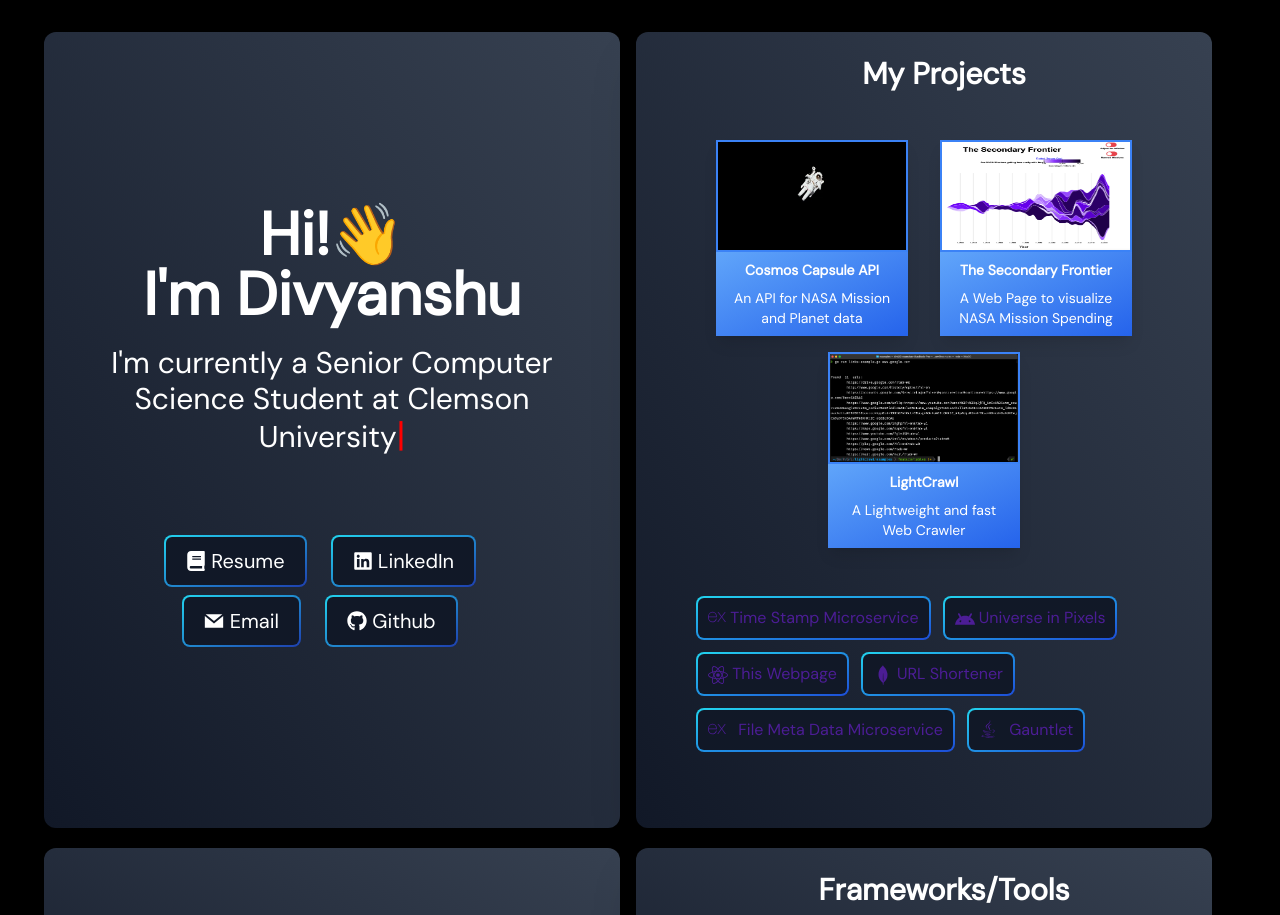
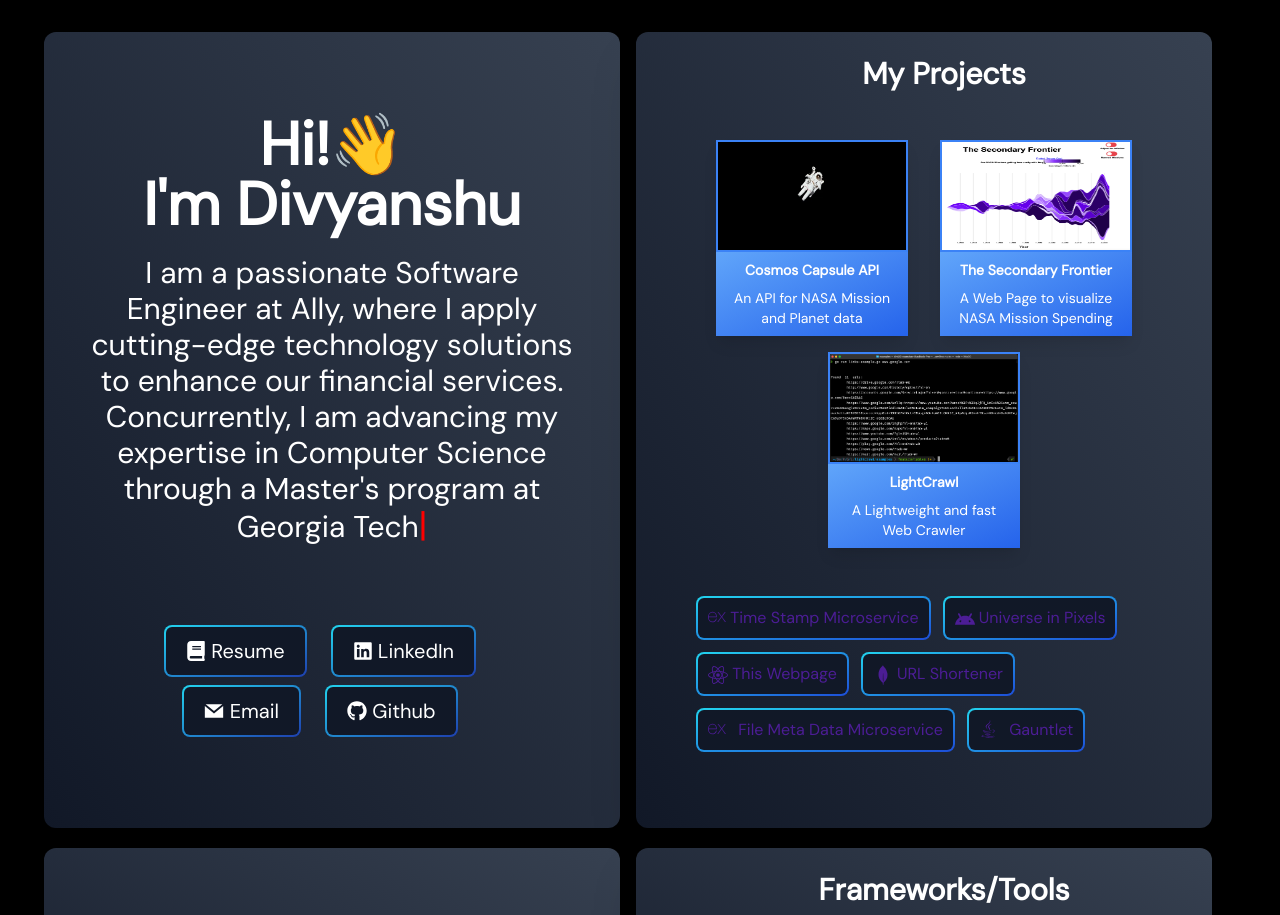
Before and after one commit to divpatel10/divyanshupatel.me, a React (Create React App) app: page / in a window 1280 px wide. Shown: the top 915 px of the page. Built offline with nearby package versions, Linux system fonts and the light colour scheme; the HTML template or start-up script is replaced by a standard one.

Commit message:
Updated about me

```diff
--- a/src/components/AboutMe.js
+++ b/src/components/AboutMe.js
@@ -19,7 +19,7 @@
                     Hi!👋 <br />I'm Divyanshu
                 </h1>
                 <p class='anim-slide-up text-xl sm:text-3xl pt-1 pb-4 px-5 mt-4 w-auto inline-block border-b-1 text-ellipsis' >
-                    I'm currently a Senior Computer Science Student at Clemson University
+                I am a passionate Software Engineer at Ally, where I apply cutting-edge technology solutions to enhance our financial services. Concurrently, I am advancing my expertise in Computer Science through a Master's program at Georgia Tech
                     <span class = "cursor" data-reactid="12">|</span>
                 </p>
 
--- a/src/components/Frameworks.js
+++ b/src/components/Frameworks.js
@@ -15,12 +15,12 @@
 
             <div class='anim-fade-in -mt-2 flex flex-wrap -m-1 p-6 sm:px-10'>
 
+                <SkillTag title="Django" icon={<SiDjango class="inline-block text-lg mr-2 -mt-1" />} />
                 <SkillTag title="NodeJs" icon={<FaNodeJs class="inline-block text-lg -mt-1" />} />
                 <SkillTag title="Express" icon={<SiExpress class="inline-block text-lg mr-2 -mt-1" />} />
                 <SkillTag title="MongoDB" icon={<SiMongodb class="inline-block text-xl" />} />
                 <SkillTag title="Azure DevOps" icon={<SiAzuredevops class="inline-block text-lg mr-2 -mt-1" />} />
                 <SkillTag title="Git" icon={<SiGit class="inline-block text-lg mr-2 -mt-1" />} />
-                <SkillTag title="Django" icon={<SiDjango class="inline-block text-lg mr-2 -mt-1" />} />
                 <SkillTag title="Android Studio" icon={<SiAndroidstudio class="inline-block text-lg mr-2 -mt-1" />} />
                 <SkillTag title="Tailwind CSS" icon={<SiTailwindcss class="inline-block text-lg mr-2 -mt-1" />} />
                 <SkillTag title="Bootstrap" icon={<FaBootstrap class="inline-block text-lg mr-2 -mt-1" />} />
```
